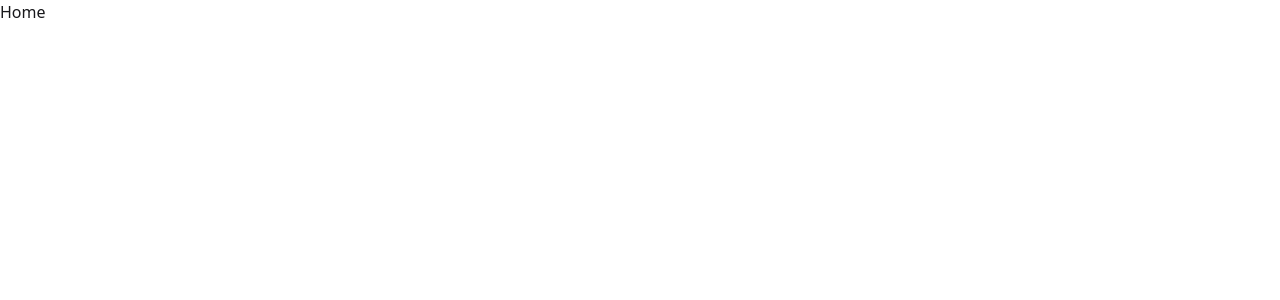
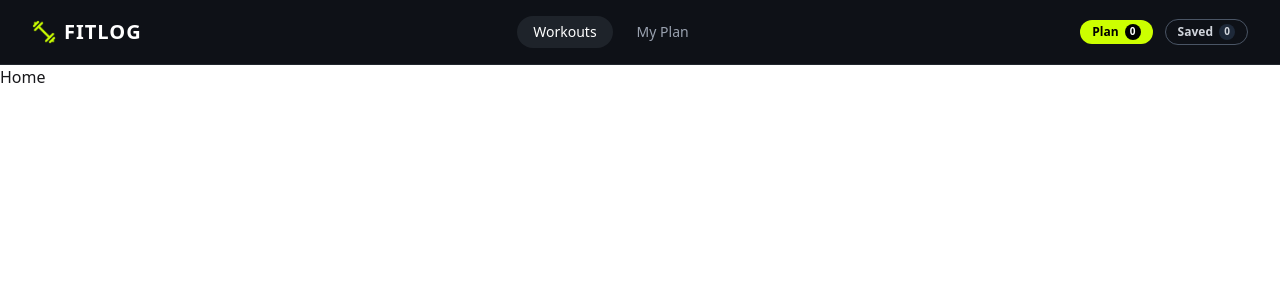
Before and after one commit to Monayam-Hossain/Fit-Log, a Next.js app: page / in a window 1280 px wide. Shown: the top 300 px of the page. Built offline with nearby package versions, Linux system fonts and the light colour scheme.

Commit message:
Navbar Done

```diff
--- a/src/app/globals.css
+++ b/src/app/globals.css
@@ -1,2 +1,24 @@
 @import "tailwindcss";
 @plugin "daisyui";
+
+@theme {
+  --color-accent: #ccff00;
+  --color-dark-bg: #0e1117;
+  --color-card-bg: #161b22;
+  --color-border-color: #21262d;
+}
+
+
+:root {
+  --p: 72 100% 50%;
+  --a: 72 100% 50%;
+}
+
+
+.bg-accent {
+  background-color: #ccff00 !important;
+}
+
+.text-accent {
+  color: #ccff00 !important;
+}
--- a/src/app/layout.tsx
+++ b/src/app/layout.tsx
@@ -1,6 +1,8 @@
 import type { Metadata } from "next";
 import { Geist, Geist_Mono } from "next/font/google";
 import "./globals.css";
+import Navbar from "@/components/Navbar";
+import { PlanProvider } from "@/context/PlanContext";
 
 const geistSans = Geist({
   variable: "--font-geist-sans",
@@ -21,10 +23,14 @@ export default function RootLayout({ children }: LayoutProps<"/">) {
   return (
     <html
       lang="en"
-      data-theme="light"
       className={`${geistSans.variable} ${geistMono.variable} h-full antialiased`}
     >
-      <body className="min-h-full flex flex-col">{children}</body>
+      <body className="min-h-full flex flex-col">
+        <PlanProvider>
+          <Navbar />
+          {children}
+        </PlanProvider>
+      </body>
     </html>
   );
 }
--- /dev/null
+++ b/src/components/Navbar.tsx
@@ -0,0 +1,82 @@
+"use client";
+
+import Link from "next/link";
+import Image from "next/image";
+import { usePathname } from "next/navigation";
+import logoImage from "@/assets/logo.png";
+import { usePlan } from "@/context/PlanContext";
+
+export default function Navbar() {
+  const pathname = usePathname();
+  const { plan, saved } = usePlan();
+
+  return (
+    <header className="bg-dark-bg border-b border-border-color sticky top-0 z-50">
+      <div className="max-w-7xl mx-auto px-4 sm:px-6 lg:px-8 h-16 flex items-center justify-between">
+        {/* Logo */}
+        <Link
+          href="/"
+          className="flex items-center space-x-2 text-xl font-bold tracking-wider text-white"
+        >
+          <div className="relative w-6 h-6">
+            <Image
+              src={logoImage}
+              alt="FitLog Logo"
+              width={24}
+              height={24}
+              className="object-contain"
+              priority
+            />
+          </div>
+          <span>FITLOG</span>
+        </Link>
+
+        {/* Center Nav Links */}
+        <nav className="flex space-x-2">
+          <Link
+            href="/"
+            className={`px-4 py-1.5 rounded-full text-sm font-medium transition-colors ${
+              pathname === "/"
+                ? "bg-[#1e232a] text-white"
+                : "text-gray-400 hover:text-white"
+            }`}
+          >
+            Workouts
+          </Link>
+          <Link
+            href="/my-plan"
+            className={`px-4 py-1.5 rounded-full text-sm font-medium transition-colors ${
+              pathname === "/my-plan"
+                ? "bg-[#1e232a] text-white"
+                : "text-gray-400 hover:text-white"
+            }`}
+          >
+            My Plan
+          </Link>
+        </nav>
+
+        {/* Right Badges */}
+        <div className="flex items-center space-x-3 text-xs font-semibold">
+          <Link
+            href="/my-plan"
+            className="flex items-center space-x-1.5 text-black bg-accent px-3 py-1 rounded-full hover:opacity-90"
+          >
+            <span>Plan</span>
+            <span className="bg-black text-white w-4 h-4 rounded-full flex items-center justify-center text-[10px]">
+              {plan.length}
+            </span>
+          </Link>
+          <Link
+            href="/my-plan"
+            className="flex items-center space-x-1.5 text-gray-300 border border-gray-600 px-3 py-1 rounded-full hover:border-gray-400"
+          >
+            <span>Saved</span>
+            <span className="bg-gray-800 text-gray-300 w-4 h-4 rounded-full flex items-center justify-center text-[10px]">
+              {saved.length}
+            </span>
+          </Link>
+        </div>
+      </div>
+    </header>
+  );
+}
--- /dev/null
+++ b/src/context/PlanContext.tsx
@@ -0,0 +1,107 @@
+'use client';
+
+import React, { createContext, useContext, useState, useEffect } from 'react';
+import { Workout } from '@/types/workout';
+import { toast } from 'react-toastify';
+
+interface PlanContextType {
+  plan: Workout[];
+  saved: Workout[];
+  addToPlan: (workout: Workout) => void;
+  saveForLater: (workout: Workout) => void;
+  removeFromPlan: (id: string | number) => void;
+  removeFromSaved: (id: string | number) => void;
+  markAsDone: (id: string | number) => void;
+}
+
+const PlanContext = createContext<PlanContextType | undefined>(undefined);
+
+export const PlanProvider = ({ children }: { children: React.ReactNode }) => {
+  // Start with empty arrays to match server rendering and prevent hydration mismatches
+  const [plan, setPlan] = useState<Workout[]>([]);
+  const [saved, setSaved] = useState<Workout[]>([]);
+  const [isInitialized, setIsInitialized] = useState(false);
+
+  // Load from localStorage safely on client mount
+  useEffect(() => {
+    const savedPlan = localStorage.getItem('fitlog_plan');
+    const savedList = localStorage.getItem('fitlog_saved');
+    if (savedPlan) setPlan(JSON.parse(savedPlan));
+    if (savedList) setSaved(JSON.parse(savedList));
+    setIsInitialized(true);
+  }, []);
+
+  // Save to localStorage only after initialization
+  useEffect(() => {
+    if (isInitialized) {
+      localStorage.setItem('fitlog_plan', JSON.stringify(plan));
+    }
+  }, [plan, isInitialized]);
+
+  useEffect(() => {
+    if (isInitialized) {
+      localStorage.setItem('fitlog_saved', JSON.stringify(saved));
+    }
+  }, [saved, isInitialized]);
+
+  const addToPlan = (workout: Workout) => {
+    if (plan.length >= 5) {
+      toast.error("You've reached the limit of 5 lifts for today!");
+      return;
+    }
+    if (plan.some((item) => item.id === workout.id)) {
+      toast.info('Workout is already in today\'s plan!');
+      return;
+    }
+    setPlan((prev) => [...prev, { ...workout, isDone: false }]);
+    toast.success('Added to today\'s plan!');
+  };
+
+  const saveForLater = (workout: Workout) => {
+    if (saved.some((item) => item.id === workout.id)) {
+      toast.info('Workout is already saved!');
+      return;
+    }
+    setSaved((prev) => [...prev, workout]);
+    toast.success('Saved for later!');
+  };
+
+  const removeFromPlan = (id: string | number) => {
+    setPlan((prev) => prev.filter((item) => item.id !== id));
+    toast.info('Removed from today\'s plan.');
+  };
+
+  const removeFromSaved = (id: string | number) => {
+    setSaved((prev) => prev.filter((item) => item.id !== id));
+    toast.info('Removed from saved lifts.');
+  };
+
+  const markAsDone = (id: string | number) => {
+    setPlan((prev) =>
+      prev.map((item) => (item.id === id ? { ...item, isDone: true } : item))
+    );
+    toast.success('Workout marked as completed! Great job!');
+  };
+
+  return (
+    <PlanContext.Provider
+      value={{
+        plan,
+        saved,
+        addToPlan,
+        saveForLater,
+        removeFromPlan,
+        removeFromSaved,
+        markAsDone,
+      }}
+    >
+      {children}
+    </PlanContext.Provider>
+  );
+};
+
+export const usePlan = () => {
+  const context = useContext(PlanContext);
+  if (!context) throw new Error('usePlan must be used within a PlanProvider');
+  return context;
+};
--- /dev/null
+++ b/src/types/workout.ts
@@ -0,0 +1,16 @@
+export interface Workout {
+  id: string | number;
+  name: string;
+  image: string;
+  muscleGroups: string[];
+  equipment: string;
+  difficulty: string;
+  duration: number;
+  caloriesBurned: number;
+  sets: number;
+  reps: string;
+  rating: number;
+  description: string;
+  instructions: string[];
+  isDone?: boolean;
+}
```
Also changed, not shown: src/assets/banner.png (added), src/assets/logo.png (added).
